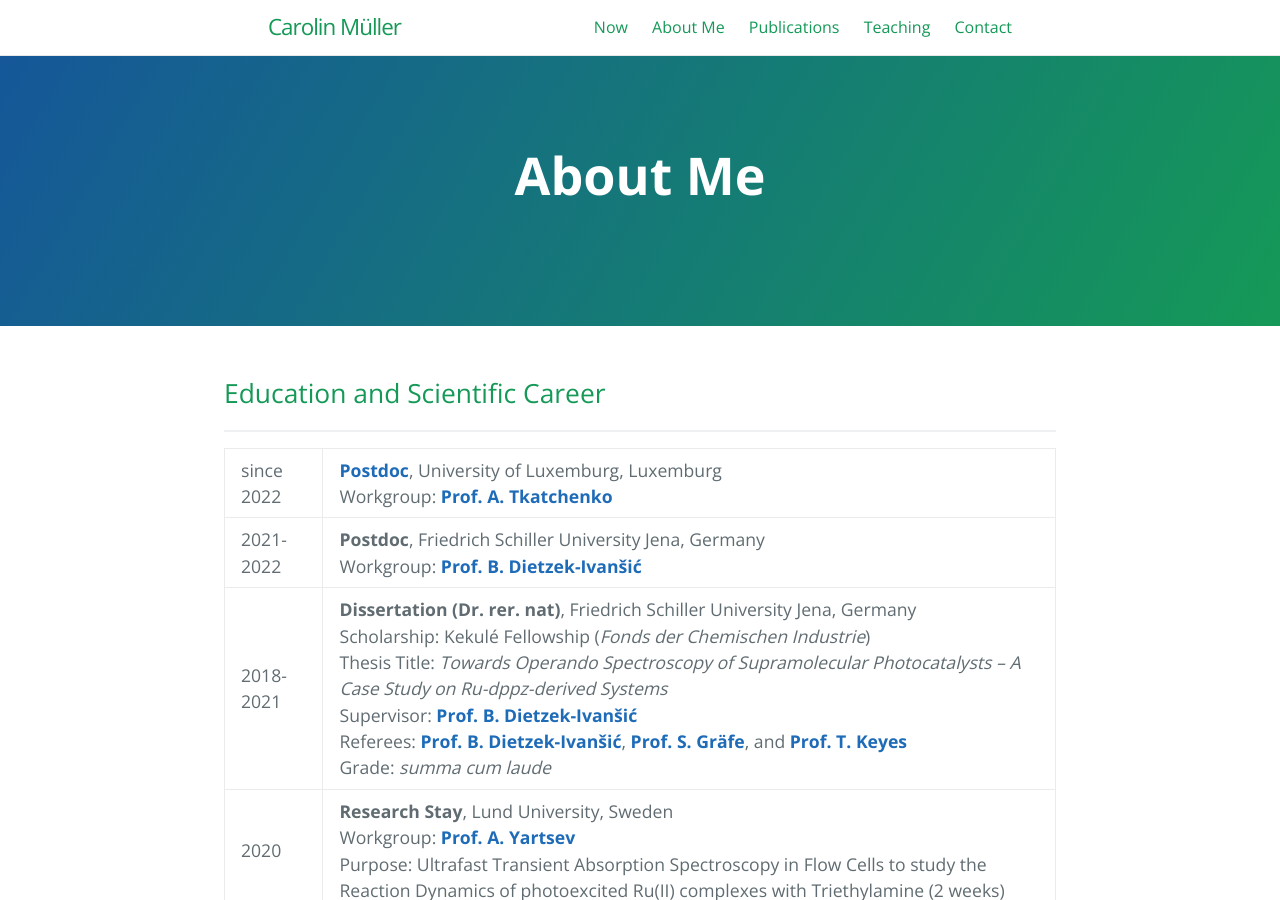
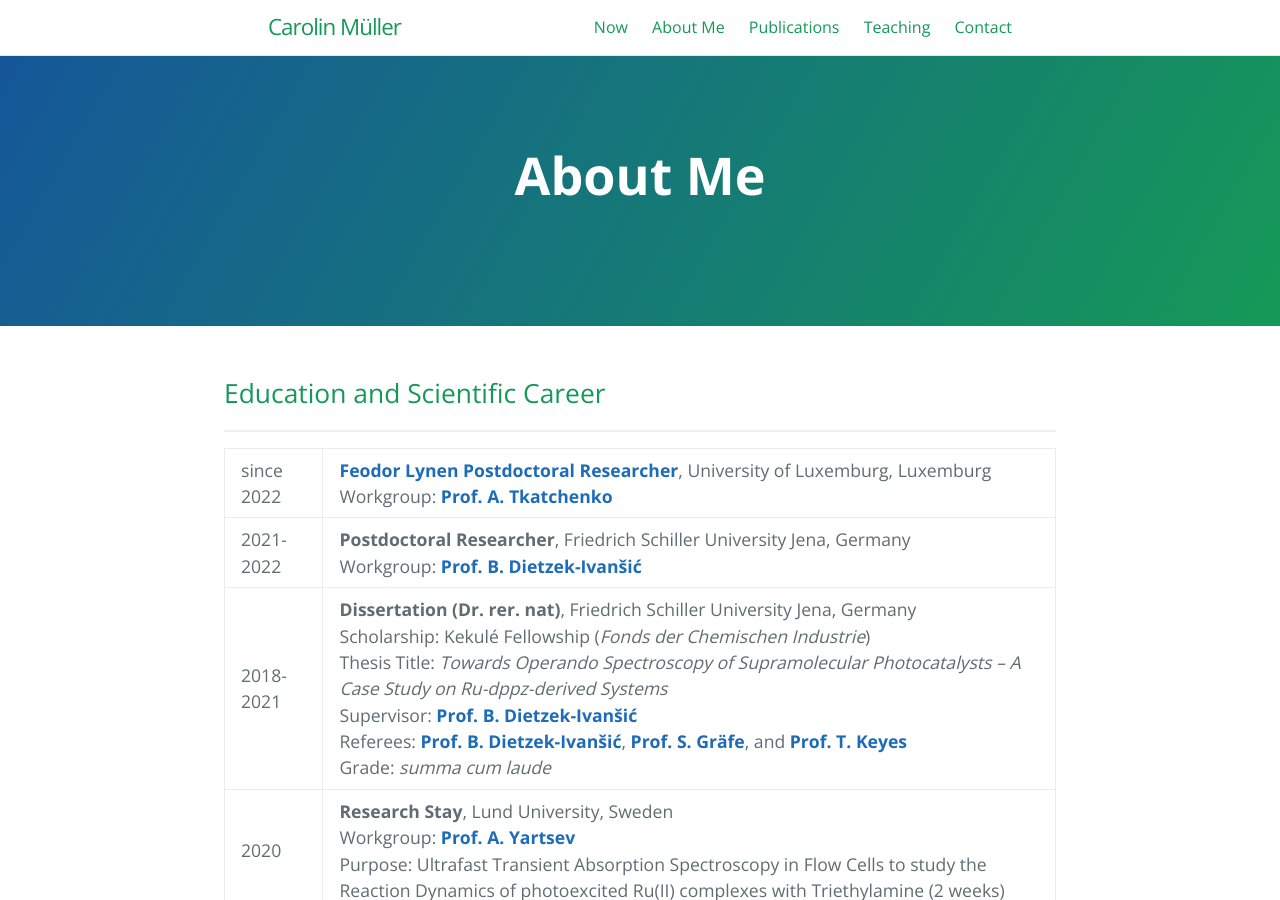
Before and after one commit to carolin-m/carolin-m.github.io, a Jekyll site: the page built from about.md, in a window 1280 px wide and 900 px high. Built offline with Jekyll 4.4.1, drawn with Linux system fonts in a browser that asks for light colours.

Commit message:
Update about.md

```diff
--- a/about.md
+++ b/about.md
@@ -10,8 +10,8 @@
 ## Education and Scientific Career <br>
 ______________
 
-| since 2022  | [**Postdoc**]({{ '/now.html' | absolute_url }}), University of Luxemburg, Luxemburg <br /> Workgroup: [**Prof. A. Tkatchenko**](https://wwwen.uni.lu/recherche/fstm/dphyms/people/alexandre_tkatchenko) |
-| 2021-2022  | **Postdoc**, Friedrich Schiller University Jena, Germany <br /> Workgroup: [**Prof. B. Dietzek-Ivanšić**](https://www.ipc.uni-jena.de/en/AGDietzek) |
+| since 2022  | [**Feodor Lynen Postdoctoral Researcher**]({{ '/now.html' | absolute_url }}), University of Luxemburg, Luxemburg <br /> Workgroup: [**Prof. A. Tkatchenko**](https://wwwen.uni.lu/recherche/fstm/dphyms/people/alexandre_tkatchenko) |
+| 2021-2022  | **Postdoctoral Researcher**, Friedrich Schiller University Jena, Germany <br /> Workgroup: [**Prof. B. Dietzek-Ivanšić**](https://www.ipc.uni-jena.de/en/AGDietzek) |
 | 2018-2021  | **Dissertation (Dr. rer. nat)**, Friedrich Schiller University Jena, Germany <br /> Scholarship: Kekulé Fellowship (*Fonds der Chemischen Industrie*) <br /> Thesis Title: *Towards Operando Spectroscopy of Supramolecular Photocatalysts – A Case Study on Ru-dppz-derived Systems* <br /> Supervisor: [**Prof. B. Dietzek-Ivanšić**](https://www.ipc.uni-jena.de/en/AGDietzek) <br /> Referees: [**Prof. B. Dietzek-Ivanšić**](https://www.ipc.uni-jena.de/en/AGDietzek), [**Prof. S. Gräfe**](https://www.ipc.uni-jena.de/Theochem), and [**Prof. T. Keyes**](https://sites.google.com/dcu.ie/keyes-research-group/home) <br /> Grade: *summa cum laude* |
 | 2020 | **Research Stay**, Lund University, Sweden <br /> Workgroup: [**Prof. A. Yartsev**](https://portal.research.lu.se/en/persons/arkady-yartsev) <br /> Purpose: Ultrafast Transient Absorption Spectroscopy in Flow Cells to study the Reaction Dynamics of photoexcited Ru(II) complexes with Triethylamine (2 weeks) |
 | 2016-2018 | **M. Sc. in Chemistry** Friedrich Schiller University Jena, Germany <br /> Thesis Title: *Photoactive Proton Pumping at a Microcavity Supported Lipid Bilayer* <br /> Supervisors: [**Prof. T. Keyes**](https://sites.google.com/dcu.ie/keyes-research-group/home) and  [**Prof. B. Dietzek-Ivanšić**](https://www.ipc.uni-jena.de/en/AGDietzek) (formal) <br /> Grade: 1.1 (Thesis: 1.0) |
```
